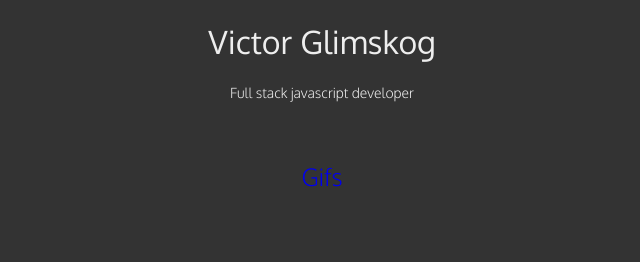
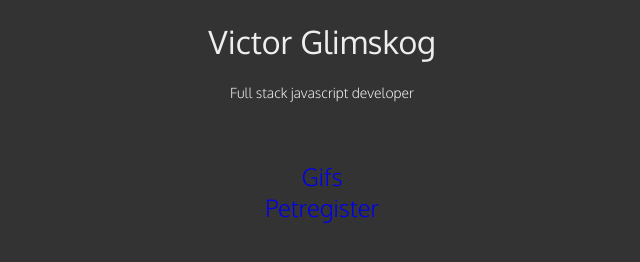
Before and after one commit to victorglimskog/small-node, a website: page www/index.html in a window 1280 px wide. Shown: the whole page, without its empty margins (318-958 px from the left). Drawn offline with Linux system fonts and the light colour scheme.

Commit message:
new link

```diff
--- a/www/index.html
+++ b/www/index.html
@@ -15,7 +15,7 @@
         <div class="nav">
             <ul>
                 <li><a href="https://gifs.victorglimskog.se">Gifs</a></li>
-                <!-- <li>Contact me</li> -->
+                <li><a href="https://petregister.victorglimskog.se">Petregister</a></li>
             </ul>
         </div>
     </body>
```
